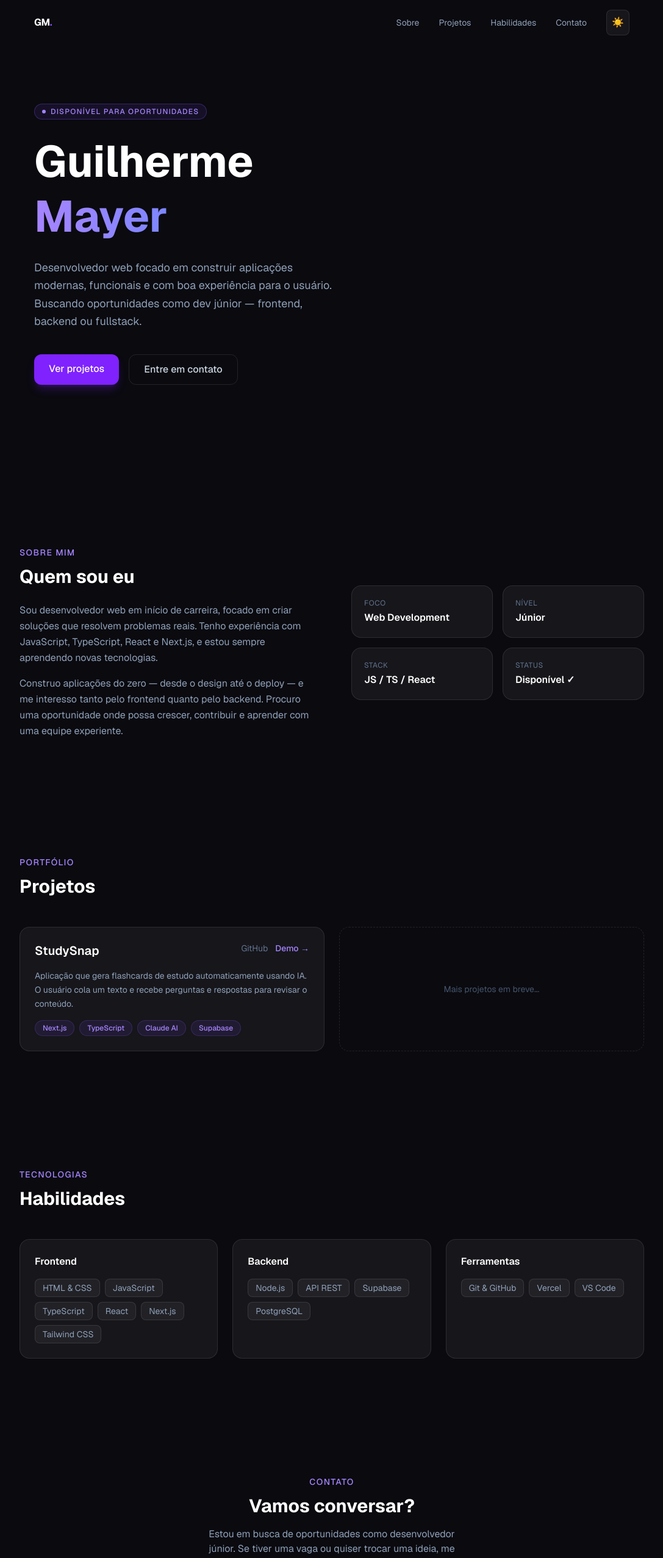
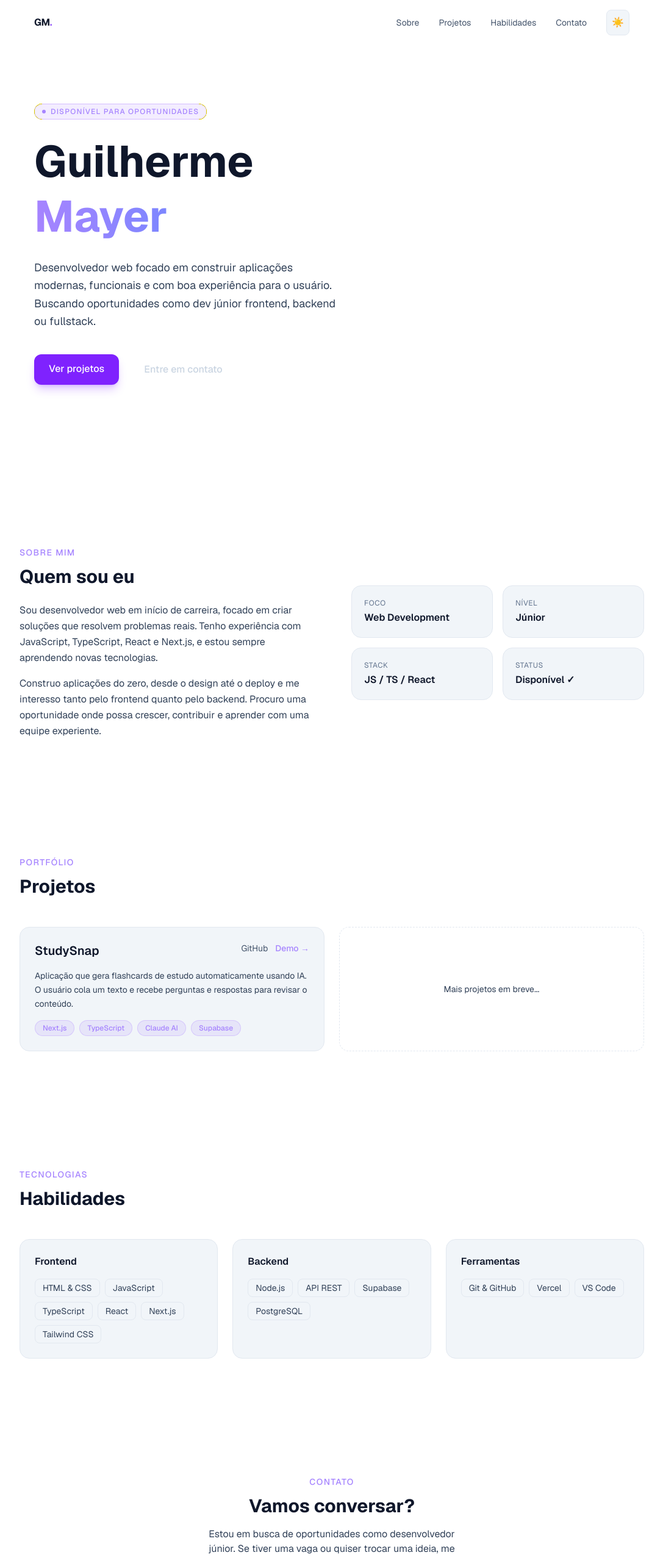
Before and after one commit to GuilhermeCM28/portfolio, a Next.js app: page / in a window 1280 px wide. Shown: the top 2555 px of the page at 61% size, without its empty margins (96-1183 px from the left). Built offline with nearby package versions, Linux system fonts and the light colour scheme; a web font is replaced by a local one.

Commit message:
Ajustes de descrições

```diff
--- a/app/layout.tsx
+++ b/app/layout.tsx
@@ -38,7 +38,7 @@ export default function RootLayout({ children }: { children: React.ReactNode })
       <head>
         <link rel="preload" href="/fonts/Geist-Regular.woff2" as="font" type="font/woff2" crossOrigin="anonymous" />
       </head>
-      <body className={`${geist.className} bg-[#0a0a0f] text-slate-200 dark:bg-[#0a0a0f] dark:text-slate-200`}>
+      <body className={`${geist.className} bg-white text-slate-900 dark:bg-[#0a0a0f] dark:text-slate-200`}>
         <ThemeProvider attribute="class" defaultTheme="dark" enableSystem>
           {children}
         </ThemeProvider>
--- a/app/page.tsx
+++ b/app/page.tsx
@@ -8,7 +8,7 @@ import Footer from "@/components/Footer";
 
 export default function Home() {
   return (
-    <main className="bg-[#0a0a0f] text-slate-200 min-h-screen dark:bg-[#0a0a0f] dark:text-slate-200">
+    <main className="bg-white text-slate-900 min-h-screen dark:bg-[#0a0a0f] dark:text-slate-200">
       <Navbar />
       <Hero />
       <About />
--- a/components/About.tsx
+++ b/components/About.tsx
@@ -16,12 +16,12 @@ export default function About() {
           transition={{ duration: 0.6 }}
         >
           <p className="text-violet-400 font-medium text-sm tracking-widest uppercase mb-3">Sobre mim</p>
-          <h2 className="text-3xl font-bold text-white mb-6 dark:text-white">Quem sou eu</h2>
-          <p className="text-slate-400 leading-relaxed mb-4 dark:text-slate-400">
+          <h2 className="text-3xl font-bold text-slate-900 mb-6 dark:text-white">Quem sou eu</h2>
+          <p className="text-slate-700 leading-relaxed mb-4 dark:text-slate-400">
             Sou desenvolvedor web em início de carreira, focado em criar soluções que resolvem problemas reais. Tenho experiência com JavaScript, TypeScript, React e Next.js, e estou sempre aprendendo novas tecnologias.
           </p>
-          <p className="text-slate-400 leading-relaxed dark:text-slate-400">
-            Construo aplicações do zero — desde o design até o deploy — e me interesso tanto pelo frontend quanto pelo backend. Procuro uma oportunidade onde possa crescer, contribuir e aprender com uma equipe experiente.
+          <p className="text-slate-700 leading-relaxed dark:text-slate-400">
+            Construo aplicações do zero, desde o design até o deploy e me interesso tanto pelo frontend quanto pelo backend. Procuro uma oportunidade onde possa crescer, contribuir e aprender com uma equipe experiente.
           </p>
         </motion.div>
 
@@ -37,9 +37,9 @@ export default function About() {
             { label: "Stack", value: "JS / TS / React" },
             { label: "Status", value: "Disponível ✓" },
           ].map((item) => (
-            <div key={item.label} className="bg-white/5 border border-white/10 rounded-2xl p-5 hover:border-violet-500/30 transition-colors">
-              <p className="text-xs text-slate-500 uppercase tracking-wider mb-1">{item.label}</p>
-              <p className="font-semibold text-white">{item.value}</p>
+            <div key={item.label} className="bg-slate-100 border border-slate-200 rounded-2xl p-5 hover:border-violet-500/30 transition-colors dark:bg-white/5 dark:border-white/10">
+              <p className="text-xs text-slate-500 uppercase tracking-wider mb-1 dark:text-slate-400">{item.label}</p>
+              <p className="font-semibold text-slate-900 dark:text-white">{item.value}</p>
             </div>
           ))}
         </motion.div>
--- a/components/Contact.tsx
+++ b/components/Contact.tsx
@@ -16,11 +16,11 @@ export default function Contact() {
           transition={{ duration: 0.6 }}
         >
           <p className="text-violet-400 font-medium text-sm tracking-widest uppercase mb-3">Contato</p>
-          <h2 className="text-3xl font-bold text-white mb-4 dark:text-white">Vamos conversar?</h2>
-          <p className="text-slate-400 max-w-md mx-auto mb-4 dark:text-slate-400">
+          <h2 className="text-3xl font-bold text-slate-900 mb-4 dark:text-white">Vamos conversar?</h2>
+          <p className="text-slate-700 max-w-md mx-auto mb-4 dark:text-slate-400">
             Estou em busca de oportunidades como desenvolvedor júnior. Se tiver uma vaga ou quiser trocar uma ideia, me chama!
           </p>
-          <p className="text-slate-500 text-sm mb-10 dark:text-slate-500">cm.guilherme28@gmail.com</p>
+          <p className="text-slate-500 text-sm mb-10 dark:text-slate-400">cm.guilherme28@gmail.com</p>
           <div className="flex gap-4 justify-center flex-wrap">
             <a href="mailto:cm.guilherme28@gmail.com" className="px-6 py-3 bg-violet-600 text-white rounded-xl font-medium hover:bg-violet-500 transition-colors shadow-lg shadow-violet-600/25">
               Enviar e-mail
--- a/components/Footer.tsx
+++ b/components/Footer.tsx
@@ -1,7 +1,7 @@
 export default function Footer() {
   return (
-    <footer className="py-8 px-6 border-t border-white/5 text-center text-sm text-slate-600 dark:border-white/5 dark:text-slate-600">
-      © {new Date().getFullYear()} Guilherme Castro Mayer — Feito com Next.js
+    <footer className="py-8 px-6 border-t border-slate-200/50 text-center text-sm text-slate-600 dark:border-white/5 dark:text-slate-400">
+      © {new Date().getFullYear()} Guilherme Castro Mayer Feito com Next.js
     </footer>
   );
 }
--- a/components/Hero.tsx
+++ b/components/Hero.tsx
@@ -19,15 +19,15 @@ export default function Hero() {
           Disponível para oportunidades
         </div>
 
-        <h1 className="text-5xl md:text-7xl font-bold text-white leading-tight mb-6 dark:text-white">
+        <h1 className="text-5xl md:text-7xl font-bold text-slate-900 leading-tight mb-6 dark:text-white">
           Guilherme<br />
           <span className="text-transparent bg-clip-text bg-gradient-to-r from-violet-400 to-indigo-400">
             Mayer
           </span>
         </h1>
 
-        <p className="text-lg text-slate-400 leading-relaxed mb-10 max-w-lg dark:text-slate-400">
-          Desenvolvedor web focado em construir aplicações modernas, funcionais e com boa experiência para o usuário. Buscando oportunidades como dev júnior — frontend, backend ou fullstack.
+        <p className="text-lg text-slate-700 leading-relaxed mb-10 max-w-lg dark:text-slate-400">
+          Desenvolvedor web focado em construir aplicações modernas, funcionais e com boa experiência para o usuário. Buscando oportunidades como dev júnior frontend, backend ou fullstack.
         </p>
 
         <div className="flex gap-4 flex-wrap">
--- a/components/Navbar.tsx
+++ b/components/Navbar.tsx
@@ -4,32 +4,36 @@ import { useTheme } from "next-themes";
 
 export default function Navbar() {
   const [scrolled, setScrolled] = useState(false);
-  const { theme, setTheme } = useTheme();
+  const [mounted, setMounted] = useState(false);
+  const { theme, setTheme, resolvedTheme } = useTheme();
 
   useEffect(() => {
+    setMounted(true);
     const onScroll = () => setScrolled(window.scrollY > 20);
     window.addEventListener("scroll", onScroll);
     return () => window.removeEventListener("scroll", onScroll);
   }, []);
 
+  const currentTheme = mounted ? resolvedTheme : "dark";
+
   return (
-    <nav className={`fixed top-0 w-full z-50 transition-all duration-300 ${scrolled ? "bg-[#0a0a0f]/90 backdrop-blur border-b border-white/5 shadow-lg dark:bg-[#0a0a0f]/90 dark:border-white/5" : "bg-transparent dark:bg-transparent"}`}>
+    <nav className={`fixed top-0 w-full z-50 transition-all duration-300 ${scrolled ? "bg-white/80 backdrop-blur border-b border-slate-200/20 shadow-lg dark:bg-[#0a0a0f]/90 dark:border-white/5" : "bg-transparent"}`}>
       <div className="max-w-5xl mx-auto px-6 py-4 flex items-center justify-between">
-        <span className="font-bold text-white tracking-tight dark:text-white">GM<span className="text-violet-500">.</span></span>
+        <span className="font-bold text-slate-900 tracking-tight dark:text-white">GM<span className="text-violet-500">.</span></span>
         <div className="flex items-center gap-8">
-          <div className="flex gap-8 text-sm text-slate-400 dark:text-slate-400">
+          <div className="flex gap-8 text-sm text-slate-600 dark:text-slate-400">
             {["Sobre", "Projetos", "Habilidades", "Contato"].map((item) => (
-              <a key={item} href={`#${item.toLowerCase()}`} className="hover:text-violet-400 transition-colors dark:hover:text-violet-400">
+              <a key={item} href={`#${item.toLowerCase()}`} className="hover:text-violet-500 transition-colors dark:hover:text-violet-400">
                 {item}
               </a>
             ))}
           </div>
           <button
-            onClick={() => setTheme(theme === "dark" ? "light" : "dark")}
-            className="p-2 rounded-lg bg-white/5 border border-white/10 hover:border-violet-500/50 transition-colors dark:bg-white/5 dark:border-white/10 dark:hover:border-violet-500/50"
+            onClick={() => setTheme(currentTheme === "dark" ? "light" : "dark")}
+            className="p-2 rounded-lg bg-slate-100 border border-slate-200 hover:border-violet-500/50 transition-colors text-slate-900 dark:bg-white/5 dark:border-white/10 dark:text-slate-200 dark:hover:border-violet-500/50"
             aria-label="Alternar tema claro/escuro"
           >
-            {theme === "dark" ? "☀️" : "🌙"}
+            {currentTheme === "dark" ? "☀️" : "🌙"}
           </button>
         </div>
       </div>
--- a/components/Projects.tsx
+++ b/components/Projects.tsx
@@ -25,7 +25,7 @@ export default function Projects() {
           transition={{ duration: 0.6 }}
         >
           <p className="text-violet-400 font-medium text-sm tracking-widest uppercase mb-3">Portfólio</p>
-          <h2 className="text-3xl font-bold text-white mb-12 dark:text-white">Projetos</h2>
+          <h2 className="text-3xl font-bold text-slate-900 mb-12 dark:text-white">Projetos</h2>
         </motion.div>
 
         <div className="grid md:grid-cols-2 gap-6">
@@ -35,14 +35,14 @@ export default function Projects() {
               initial={{ opacity: 0, y: 30 }}
               animate={isInView ? { opacity: 1, y: 0 } : {}}
               transition={{ duration: 0.5, delay: i * 0.1 + 0.2 }}
-              className="group bg-white/5 border border-white/10 rounded-2xl p-6 hover:border-violet-500/40 hover:bg-white/[0.07] transition-all dark:bg-white/5 dark:border-white/10 dark:hover:border-violet-500/40 dark:hover:bg-white/[0.07]"
+              className="group bg-slate-100 border border-slate-200 rounded-2xl p-6 hover:border-violet-500/40 hover:bg-slate-50 transition-all dark:bg-white/5 dark:border-white/10 dark:hover:border-violet-500/40 dark:hover:bg-white/[0.07]"
             >
               <div className="flex items-start justify-between mb-4">
-                <h3 className="text-xl font-semibold text-white group-hover:text-violet-400 transition-colors dark:text-white dark:group-hover:text-violet-400">
+                <h3 className="text-xl font-semibold text-slate-900 group-hover:text-violet-500 transition-colors dark:text-white dark:group-hover:text-violet-400">
                   {project.title}
                 </h3>
                 <div className="flex gap-3">
-                  <a href={project.github} target="_blank" rel="noopener noreferrer" className="text-slate-500 hover:text-slate-300 transition-colors text-sm dark:text-slate-500 dark:hover:text-slate-300">
+                  <a href={project.github} target="_blank" rel="noopener noreferrer" className="text-slate-600 hover:text-slate-900 transition-colors text-sm dark:text-slate-500 dark:hover:text-slate-300">
                     GitHub
                   </a>
                   <a href={project.link} target="_blank" rel="noopener noreferrer" className="text-violet-400 hover:text-violet-300 transition-colors text-sm font-medium dark:text-violet-400 dark:hover:text-violet-300">
@@ -50,7 +50,7 @@ export default function Projects() {
                   </a>
                 </div>
               </div>
-              <p className="text-slate-400 text-sm leading-relaxed mb-4">{project.description}</p>
+              <p className="text-slate-700 text-sm leading-relaxed mb-4 dark:text-slate-400">{project.description}</p>
               <div className="flex flex-wrap gap-2">
                 {project.tags.map((tag) => (
                   <span key={tag} className="px-3 py-1 bg-violet-500/10 border border-violet-500/20 text-violet-400 text-xs rounded-full font-medium">
@@ -65,7 +65,7 @@ export default function Projects() {
             initial={{ opacity: 0, y: 30 }}
             animate={isInView ? { opacity: 1, y: 0 } : {}}
             transition={{ duration: 0.5, delay: 0.3 }}
-            className="border border-dashed border-white/10 rounded-2xl p-6 flex items-center justify-center text-slate-600 text-sm"
+            className="border border-dashed border-slate-200 rounded-2xl p-6 flex items-center justify-center text-slate-700 text-sm dark:border-white/10 dark:text-slate-400"
           >
             Mais projetos em breve...
           </motion.div>
--- a/components/Skills.tsx
+++ b/components/Skills.tsx
@@ -22,7 +22,7 @@ export default function Skills() {
           transition={{ duration: 0.6 }}
         >
           <p className="text-violet-400 font-medium text-sm tracking-widest uppercase mb-3">Tecnologias</p>
-          <h2 className="text-3xl font-bold text-white mb-12 dark:text-white">Habilidades</h2>
+          <h2 className="text-3xl font-bold text-slate-900 mb-12 dark:text-white">Habilidades</h2>
         </motion.div>
 
         <div className="grid md:grid-cols-3 gap-6">
@@ -32,12 +32,12 @@ export default function Skills() {
               initial={{ opacity: 0, y: 30 }}
               animate={isInView ? { opacity: 1, y: 0 } : {}}
               transition={{ duration: 0.5, delay: i * 0.15 + 0.2 }}
-              className="bg-white/5 border border-white/10 rounded-2xl p-6 hover:border-violet-500/30 transition-colors dark:bg-white/5 dark:border-white/10 dark:hover:border-violet-500/30"
+              className="bg-slate-100 border border-slate-200 rounded-2xl p-6 hover:border-violet-500/30 transition-colors dark:bg-white/5 dark:border-white/10 dark:hover:border-violet-500/30"
             >
-              <h3 className="font-semibold text-white mb-4 dark:text-white">{group.category}</h3>
+              <h3 className="font-semibold text-slate-900 mb-4 dark:text-white">{group.category}</h3>
               <div className="flex flex-wrap gap-2">
                 {group.items.map((skill) => (
-                  <span key={skill} className="px-3 py-1 bg-white/5 border border-white/10 text-slate-400 text-sm rounded-lg hover:border-violet-500/30 hover:text-violet-400 transition-colors dark:bg-white/5 dark:border-white/10 dark:text-slate-400 dark:hover:border-violet-500/30 dark:hover:text-violet-400">
+                  <span key={skill} className="px-3 py-1 bg-slate-100 border border-slate-200 text-slate-700 text-sm rounded-lg hover:border-violet-500/30 hover:text-violet-500 transition-colors dark:bg-white/5 dark:border-white/10 dark:text-slate-400 dark:hover:border-violet-500/30 dark:hover:text-violet-400">
                     {skill}
                   </span>
                 ))}
```
Also changed, not shown: app/globals.css (+5 -5 lines).
